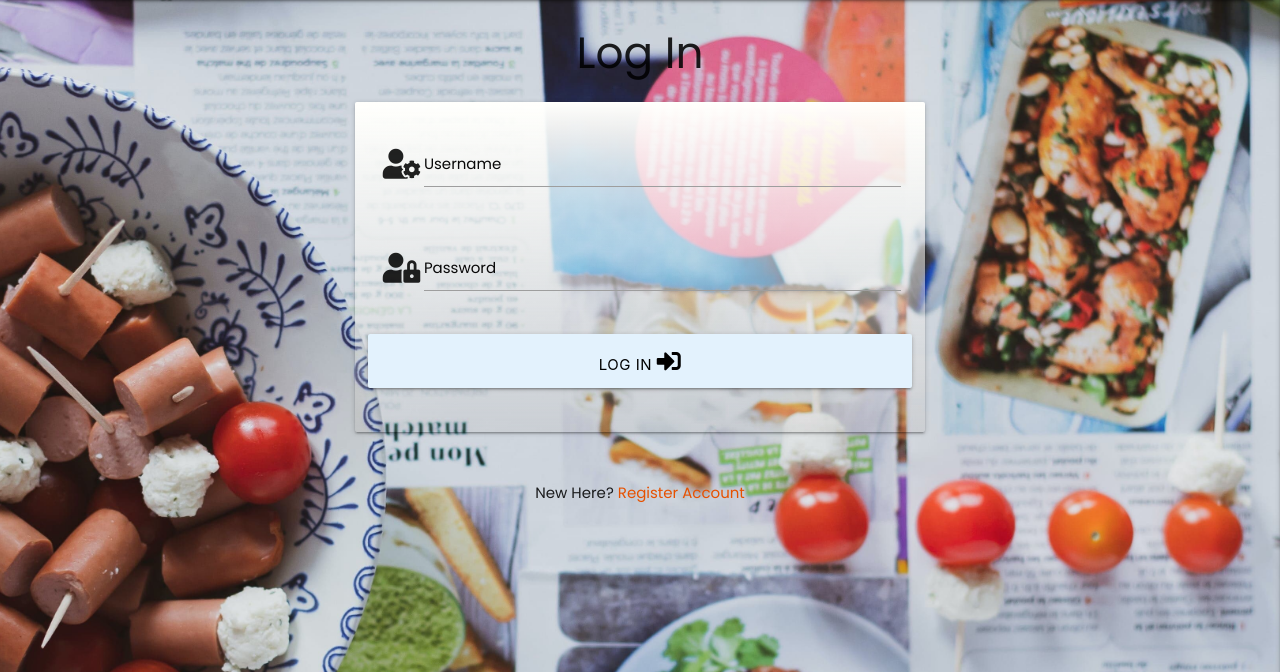
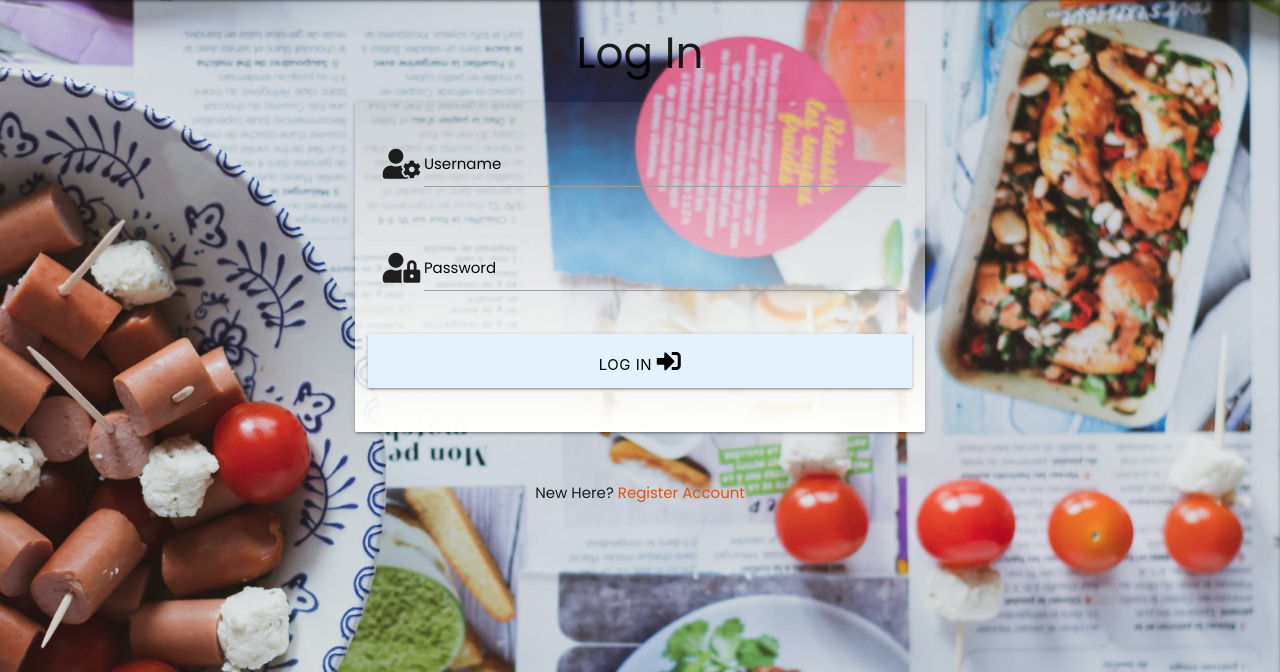
Before and after one commit to EmanuelCaires/MYCOOKBOOK, a Flask app: page / in a window 1280 px wide. Shown: the part 69-741 px from the top of the page. Run offline with Flask 3, Linux system fonts and the light colour scheme; some libraries are stand-ins or nearby versions.

Commit message:
CSS STYLE CHANGED

```diff
--- a/static/css/style.css
+++ b/static/css/style.css
@@ -33,7 +33,7 @@ nav ul a {
 
 /* Card panel styles */
 .card-panel {
-    background: linear-gradient(0, #a8988a1a, rgb(255, 255, 252));
+    background: linear-gradient(#a8988a1a, rgb(255, 255, 252));
 }
 
 /* Large button styles */
```
